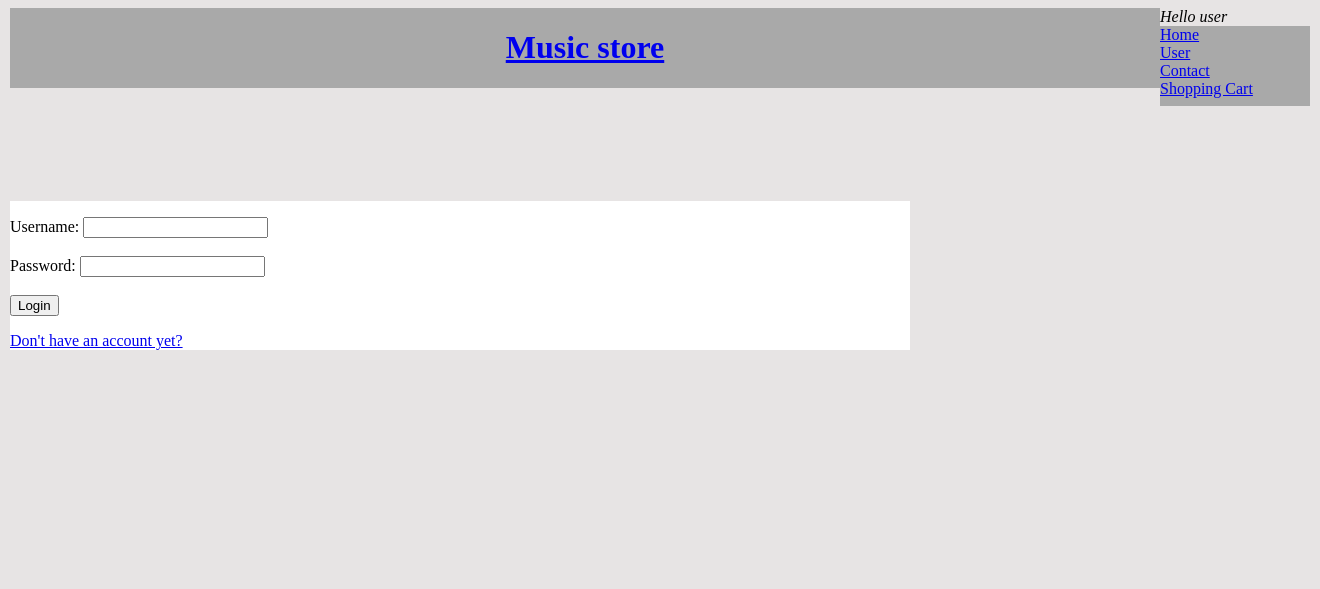
After one commit to ikolokotronis/Web-Store-App, a Django app: template web_store_app/users/templates/users/login_form.html in a window 1320 px wide. The commit adds this page. Shown: the top 589 px of the page. Run offline with Django 4.2, Linux system fonts and the light colour scheme; the template is opened without the code that fills it, so the values that code supplies are empty; parts of the project's set-up code (start-up, migrations or seed data) failed here and were passed over.

Commit message:
Add registration and login form+url's

```diff
--- a/web_store_app/main/templates/main/base.html
+++ b/web_store_app/main/templates/main/base.html
@@ -8,6 +8,11 @@
 </head>
 <body>
 <div id="main">
+    {%if user.is_authenticated%}
+    <i>Logged in as {{user}}</i>
+    {%else%}
+    <i>Hello user</i>
+    {%endif%}
     <div class="header">
         <h1><a href="/">Music store</a></h1>
     </div>
@@ -16,7 +21,7 @@
 
         <div class="userManagementBox"><a href="/">Home</a></div>
 
-        <div class="userManagementBox"><a href="/">User</a></div>
+        <div class="userManagementBox"><a href="/users/register/">User</a></div>
 
         <div class="userManagementBox"><a href="/">Contact</a></div>
 
--- /dev/null
+++ b/web_store_app/users/templates/users/login_form.html
@@ -0,0 +1,13 @@
+{%extends 'main/base.html'%}
+{%block content%}
+
+<form method="post">
+    {%csrf_token%}
+<p>
+    Username: <input type="text" name="username"> <br><br>
+    Password: <input type="password" name="password"> <br><br>
+    <input type="submit" value="Login">
+</p>
+</form>
+<a href="/users/register/">Don't have an account yet?</a>
+{%endblock%}
--- a/web_store_app/users/templates/users/registration_form.html
+++ b/web_store_app/users/templates/users/registration_form.html
@@ -12,5 +12,5 @@
     <input type="submit" value="Register">
 </p>
 </form>
-
+<a href="/users/login/">Already have an account?</a>
 {%endblock%}
--- a/web_store_app/web_store_app/urls.py
+++ b/web_store_app/web_store_app/urls.py
@@ -17,12 +17,13 @@ from django.contrib import admin
 from django.urls import path
 from main.views import HomePageView, CategoryDetailsView, KeyboardsSubCategoryView
 from products.views import ProductView
-from users.views import RegistrationView
+from users.views import RegistrationView, LoginView
 urlpatterns = [
     path('admin/', admin.site.urls),
     path('', HomePageView.as_view()),
     path('product/<int:product_id>/', ProductView.as_view()),
     path('category/<int:category_id>/', CategoryDetailsView.as_view()),
     path('category/<int:category_id>/<int:subcategory_id>/', KeyboardsSubCategoryView.as_view()),
-    path('users/registration/', RegistrationView.as_view())
+    path('users/register/', RegistrationView.as_view()),
+    path('users/login/', LoginView.as_view())
 ]
```
Also changed, not shown: web_store_app/users/views.py (+26 -1 lines).
